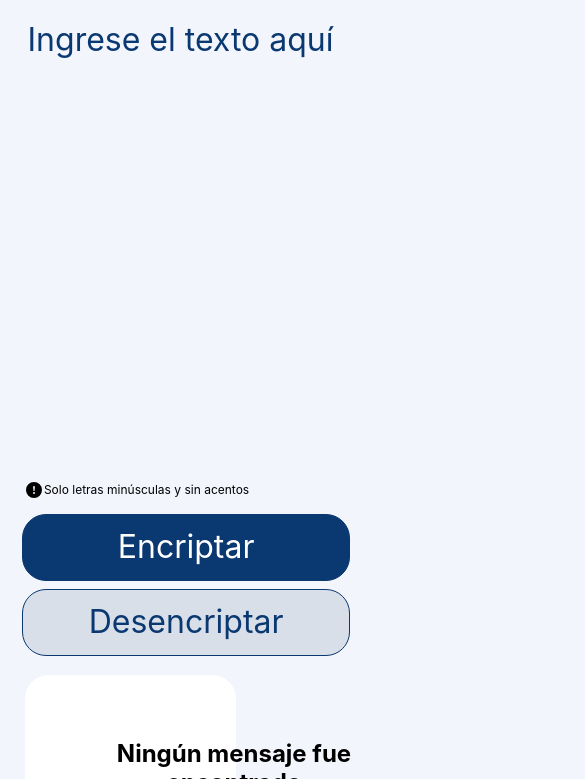
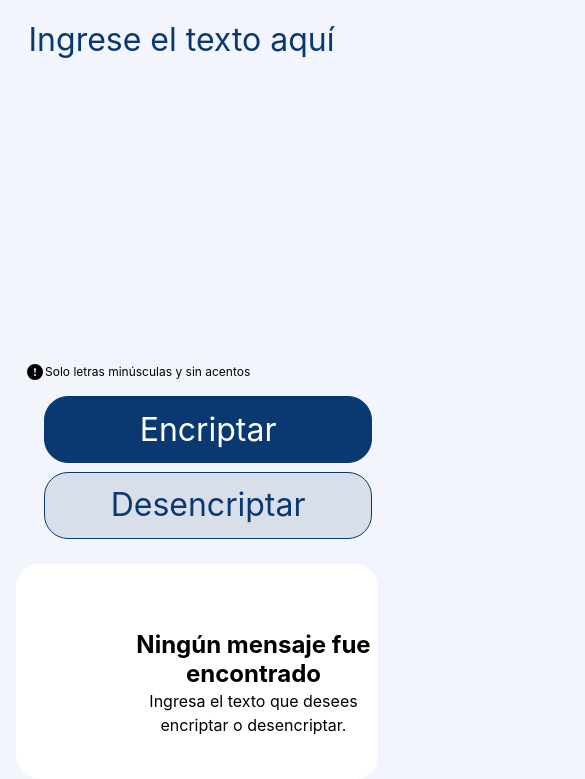
Before and after one commit to adrianctor/Encriptador-Texto-Alura-Challenge, a plain HTML site: page index.html in a window 390 px wide. Shown: the part 70-849 px from the top of the page, 585 px wide, since content can reach past the window. Drawn offline with Linux system fonts and the light colour scheme.

Commit message:
Mejorando disposicion de elementos para diseño responsivo

```diff
--- a/assets/css/style.css
+++ b/assets/css/style.css
@@ -50,10 +50,10 @@ main{
     border-radius: 24px;
     color: #0A3871;
     margin-left: 5.857%;
-    margin-right: 1.465%;
+    /* margin-right: 1.465%; */
     margin-top: 2.197%;
     padding: 0 1.465%;
-    position: fixed;
+    position: absolute;
     resize: none;
     height: 92%;
     width: 23.21%;
@@ -63,7 +63,7 @@ main{
     outline: none;
 }
 .area-mensaje{
-    position: fixed;
+    position: absolute;
     margin-top: 65vh;
     background: transparent;
 }
@@ -219,14 +219,14 @@ footer > a {
 }
 @media screen and (max-width:412px){
     html{
-        max-width: 375px;
+        max-width: 412px;
         max-height: 933px;
     }
     body{
         margin: 0 0;
     }
     .logo{
-        width: 15%;
+        width: 20%;
         margin-top: 5%;
     }
     main{
@@ -239,26 +239,28 @@ footer > a {
     }
     .text-area{
         margin-top: 10vh;
+        margin-bottom: 1vh;
     }
     .botones{
         flex-direction: column;
+        margin-left: 7%;
     }
     .btn-desencriptar{
         margin-top: 1vh;
         margin-left: 0;
     }
     .area-mensaje{
-        margin-top: 10vh;
+        margin-top: 11vh;
+
     }
     .mensaje{
-        margin: 5% 3vh;
-        width:51%;
-        height: 25vh;
+        margin: 3vh 3% 0 4%;
+        width: 90%;
+        height: 25.5vh;
         background-image: none;
     }
     .area-mensaje p:first-child{
-        margin-left: 25%;
-
+        margin-left: 30%;
         font-weight: 700;
         font-size: 24px;
         line-height: 120%;
@@ -266,13 +268,13 @@ footer > a {
     }
     .area-mensaje p:nth-child(2){
         margin-left: 30%;
-        width: 60%;
+        width: 70%;
         font-weight: 400;
         font-size: 16px;
         line-height: 150%;
     }
     footer{
-        margin-left: 4%;
+        margin-left: 10%;
         display: block;
         flex-wrap: nowrap;
     }
--- a/index.html
+++ b/index.html
@@ -17,7 +17,7 @@
     </header>
     <main>
         <section class="area-formulario">
-            <textarea class="text-area" cols="37" rows="6" placeholder="Ingrese el texto aquí"></textarea>
+            <textarea class="text-area" cols="23" rows="6" placeholder="Ingrese el texto aquí"></textarea>
             <div class="area-informacion">
                 <img src="assets/img/exclamation-circle-fill.svg" alt="">
                 <h6 class="informacion">Solo letras minúsculas y sin acentos</h6>
```
